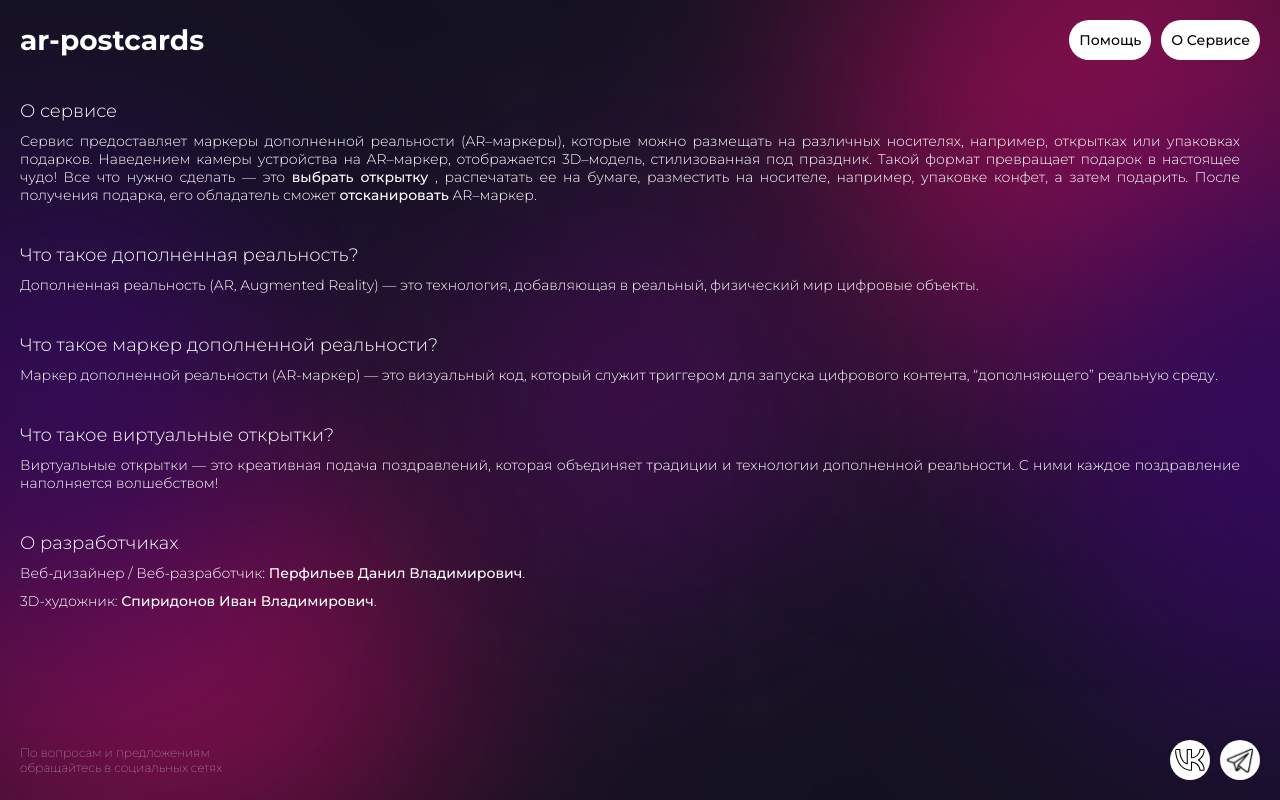
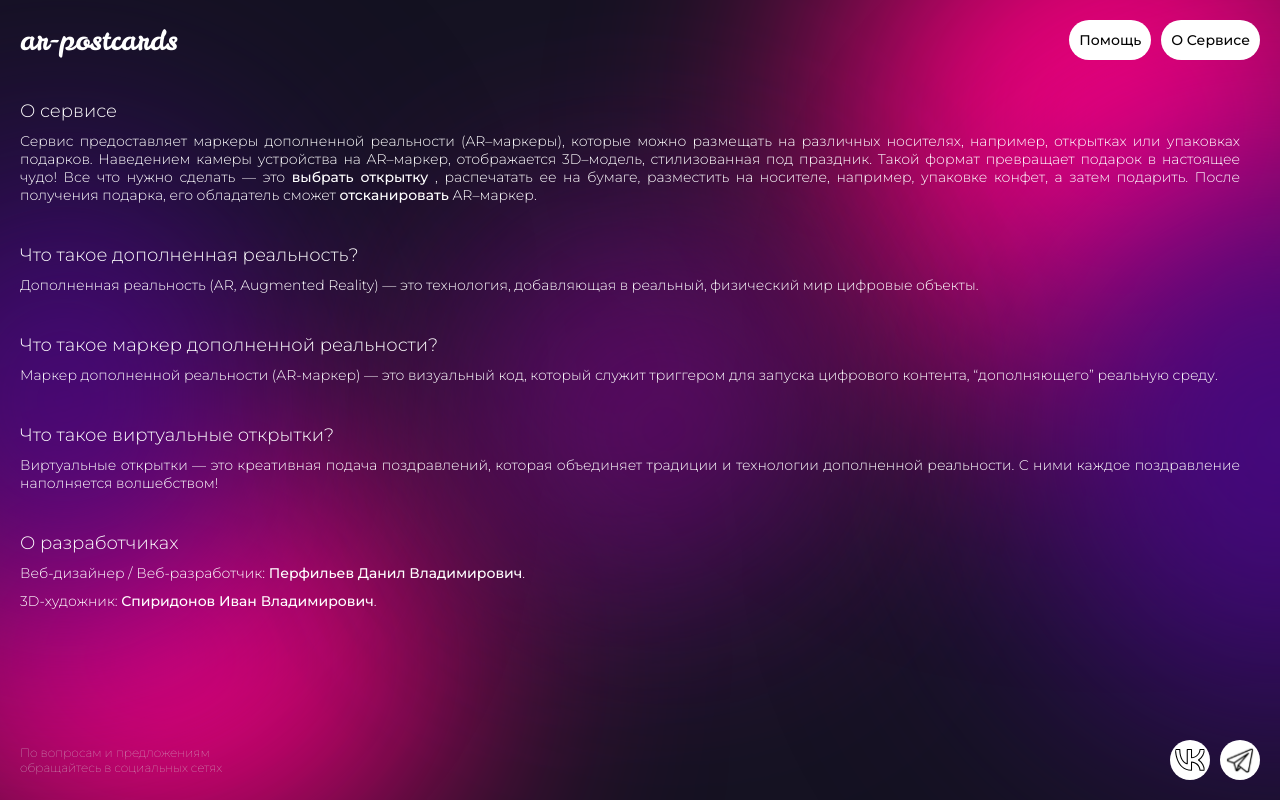
Before and after one commit to dperfiliev/postcards-ar, a Next.js app: page /about in a window 1280 px wide. Built offline with nearby package versions, Linux system fonts and the light colour scheme.

Commit message:
fixes: logo

```diff
--- a/src/app/globals.css
+++ b/src/app/globals.css
@@ -19,8 +19,8 @@
 
   --bg: hsl(250, 30%, 10%);
   --cyan: hsl(180, 100%, 50%);
-  --pink: hsl(330, 80%, 30%);
-  --purple: hsl(270, 80%, 20%);
+  --pink: hsl(330, 100%, 50%);
+  --purple: hsl(270, 88%, 27%);
 
   --container: hsla(0, 0%, 0%, 0.2);
 }
@@ -220,8 +220,11 @@ a {
 }
 
 .text-logotype {
-  font-weight: 700;
+  font-family: var(--font);
+  color: var(--white);
   font-size: 30px;
+
+  /*font-weight: 700;*/
 }
 
 .text-logotype:hover {
--- a/src/app/layout.tsx
+++ b/src/app/layout.tsx
@@ -4,14 +4,19 @@ import "./globals.css";
 import Head from "next/head";
 import Script from "next/script";
 
-
 import { Montserrat } from "next/font/google"
-
+import { Leckerli_One } from "next/font/google"
 
 const montserrat = Montserrat ({
   weight: ['100', '300', '500', '700'],
   subsets: ['cyrillic'],
   variable: "--font-montserrat"
+})
+
+const font = Leckerli_One ({
+  weight: ['400'],
+  subsets: ['latin'],
+  variable: "--font"
 })
 
 export const metadata: Metadata = {
@@ -27,9 +32,7 @@ export default function RootLayout({
   return (
     <html lang="ru">
 
-
       <head>
-
 
         <script src="https://aframe.io/releases/1.0.4/aframe.min.js" />
         <script src="https://raw.githack.com/AR-js-org/AR.js/master/aframe/build/aframe-ar.js" />
@@ -37,10 +40,9 @@ export default function RootLayout({
         <script src="./scripts/gesture-detector.js" />
         <script src="./scripts/gesture-handler.js" />
 
-
       </head>
 
-      <body className={`${montserrat.variable}`}>
+      <body className={`${montserrat.variable} ${font.variable}`}>
 
         {children}
 
```
